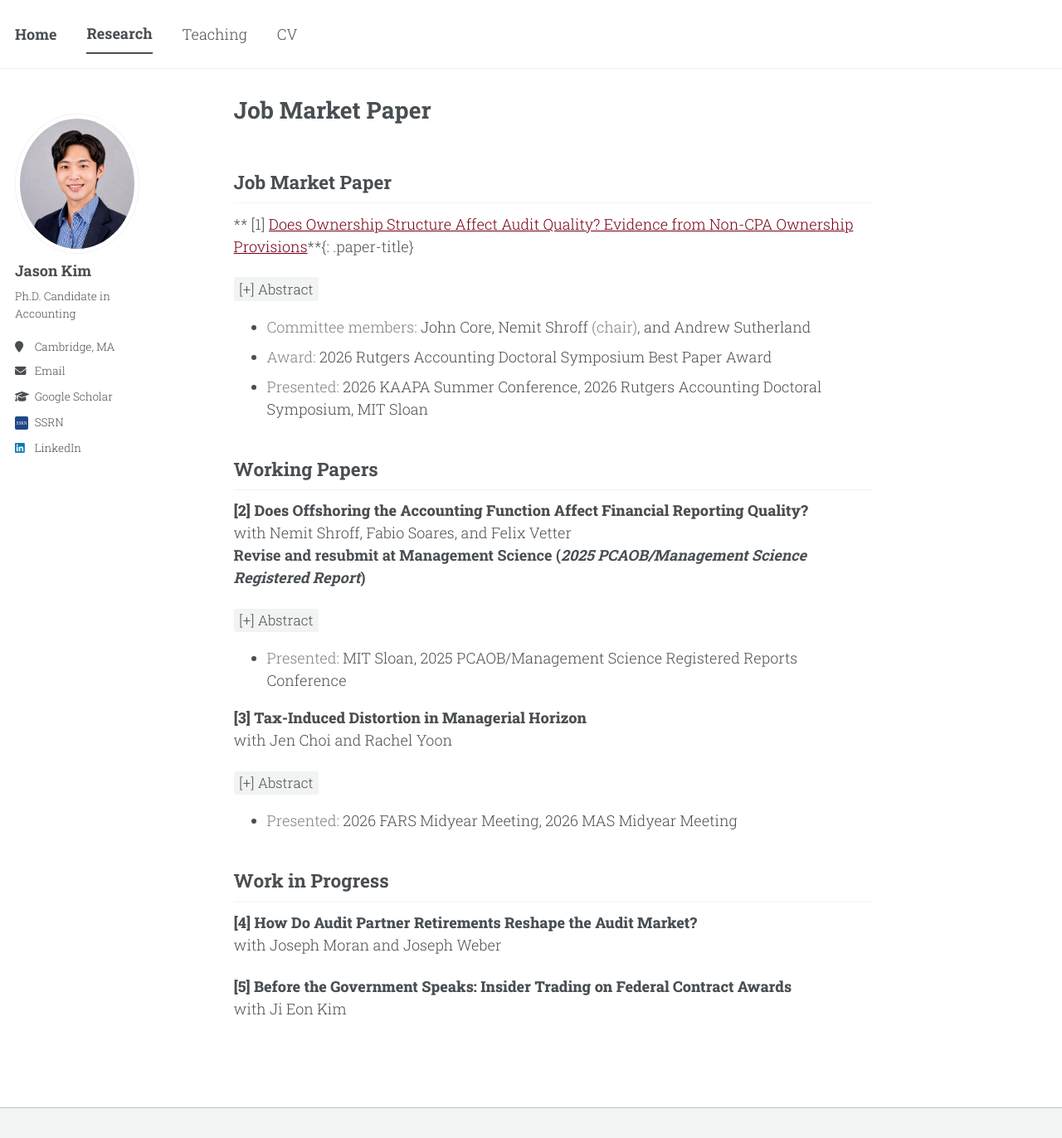
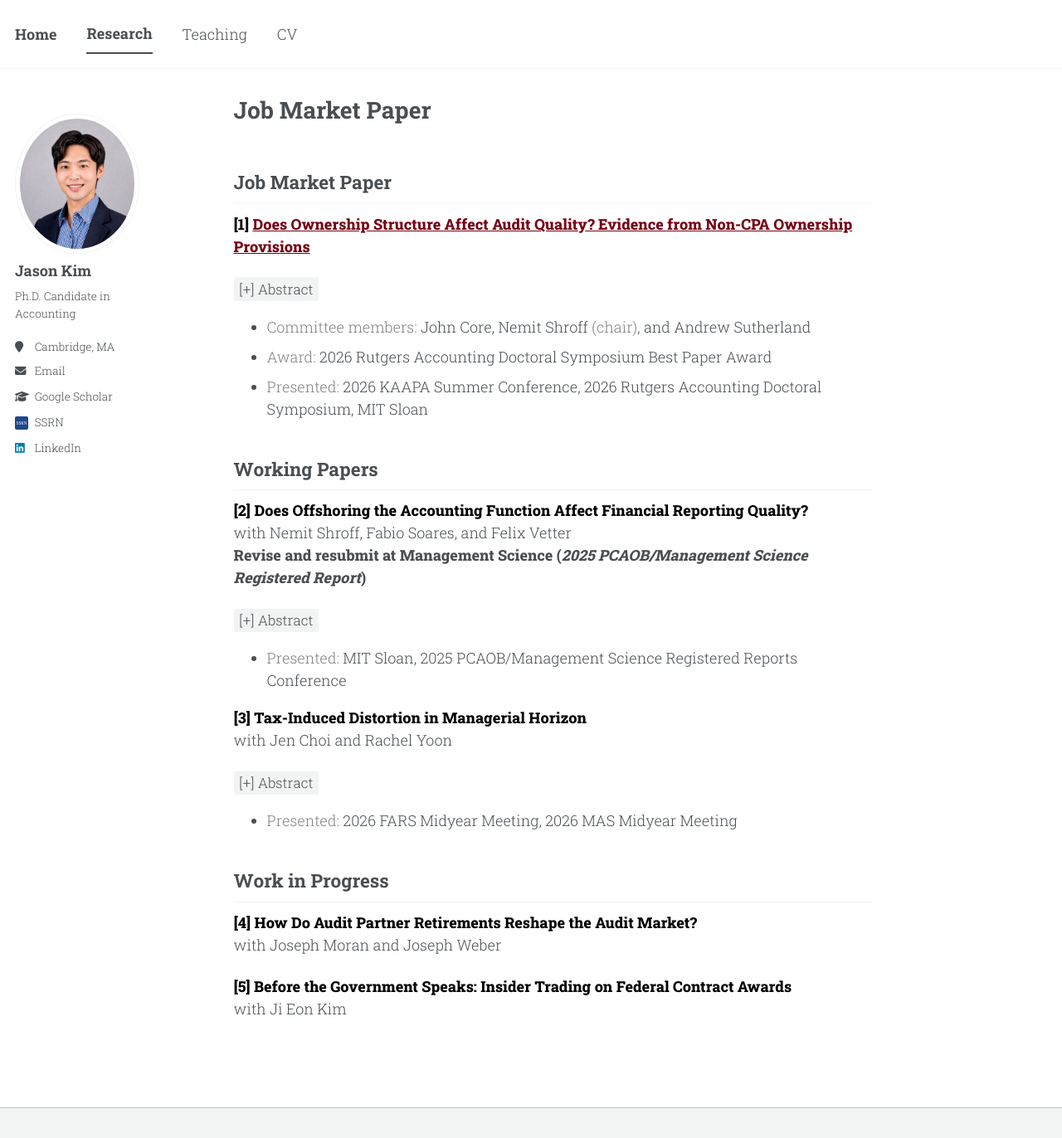
Before and after one commit to jgkim262/jgkim262.github.io, a Jekyll site: the page built from _pages/research.md, in a window 1280 px wide and 1372 px high. Shown: the whole window at 83% size. Built offline with Jekyll 4.4.1, drawn with Linux system fonts in a browser that asks for light colours; a style sheet for code colours, icons or effects is not loaded; our own code applies the rules of GitHub Pages for plain Markdown files.

Commit message:
Fix broken bold on JMP title; black paper titles; styled status line
Co-Authored-By: Claude Opus 5 (1M context) <noreply@anthropic.com>

```diff
--- a/_pages/research.md
+++ b/_pages/research.md
@@ -5,7 +5,7 @@ author_profile: true
 
 ## Job Market Paper
 
-** [1] [Does Ownership Structure Affect Audit Quality? Evidence from Non-CPA Ownership Provisions](https://papers.ssrn.com/sol3/papers.cfm?abstract_id=7261201){: .underline}**{: .paper-title}
+**[1] [Does Ownership Structure Affect Audit Quality? Evidence from Non-CPA Ownership Provisions](https://papers.ssrn.com/sol3/papers.cfm?abstract_id=7261201){: .underline}**{: .paper-title}
 <details markdown="1"><summary>[+] Abstract</summary>
 
 This paper examines whether allowing non-CPAs to own an equity stake in CPA firms affects audit quality. Exploiting the staggered adoption of state statutes that allow non-CPA ownership in audit entities, I compare audit quality between clients whose auditors operate in adopting states and those whose auditors operate in non-adopting states. I study three audit settings: public company financial statement audits, nonprofit organization (NPO) financial statement audits, and employee benefit plan (EBP) audits. Across all three settings, I find that audit quality declines following adoption, with the declines concentrated among clients audited by small audit firms. Adoption is also associated with an increase in the number of audit firms operating in treated states and lower audit fees in NPO and EBP audits. In contrast, public company audit fees remain unchanged. These results indicate that fee pressure arises primarily in markets dominated by small audit firms. Taken together, the evidence suggests that non-CPA ownership weakens professional accountability within firms and intensifies audit market competition, affecting both audit quality and pricing.
@@ -21,7 +21,7 @@ This paper examines whether allowing non-CPAs to own an equity stake in CPA firm
 
 **[2] Does Offshoring the Accounting Function Affect Financial Reporting Quality?**{: .paper-title}<br>
 with [Nemit Shroff](https://mitsloan.mit.edu/faculty/directory/nemit-shroff){: .coauthor}, [Fabio Soares](https://mitsloan.mit.edu/programs/phd/fabio-da-silva-soares){: .coauthor}, and [Felix Vetter](https://mitsloan.mit.edu/faculty/directory/felix-w-vetter){: .coauthor}<br>
-**Revise and resubmit at Management Science (*2025 PCAOB/Management Science Registered Report*)**
+**Revise and resubmit at Management Science (*2025 PCAOB/Management Science Registered Report*)**{: .paper-status}
 <details markdown="1"><summary>[+] Abstract</summary>
 
 This registered report proposes to examine whether offshoring a company’s accounting function affects financial reporting quality. Offshoring can generate efficiency gains by reducing costs, expanding access to accounting talent, and enabling specialization. However, it may also impair reporting quality by creating communication frictions, weakening oversight, and increasing coordination costs across locations. We propose to measure financial reporting quality using confidential PCAOB data on audit adjustments—misstatements in companies’ pre-audit financial statements identified by auditors before financial statements are finalized. We measure accounting offshoring primarily at the company-year level using Revelio Labs resume data, defined as the share of a company’s accounting employees located outside the U.S. We supplement this measure with an industry-year measure of accounting service imports from the Bureau of Economic Analysis, which captures both in-house and outsourced offshoring. To mitigate endogeneity concerns, we exploit India’s 2017 amendment to its Special Economic Zones program, which extended tax and regulatory benefits to exporters of accounting services and plausibly reduced the cost of India-based accounting offshoring. The study will provide evidence on whether accounting offshoring creates a cost–quality tradeoff or allows companies to reduce costs and alleviate accounting labor constraints without compromising financial reporting quality.
--- a/_sass/include/_utilities.scss
+++ b/_sass/include/_utilities.scss
@@ -305,6 +305,15 @@ body:hover .visually-hidden button {
    Apply with: **Title**{: .paper-title} */
 .page__content .paper-title {
   font-weight: 800;
+  color: #000;
+}
+
+/* Publication status lines (e.g. "Revise and resubmit at ..."). Same weight as
+   a paper title but at body colour, so the black titles stay dominant.
+   Apply with: **Revise and resubmit at ...**{: .paper-status} */
+.page__content .paper-status {
+  font-weight: 800;
+  color: var(--global-text-color);
 }
 
 /* Opt-in underline for individual links, since body links are underline-free
```
